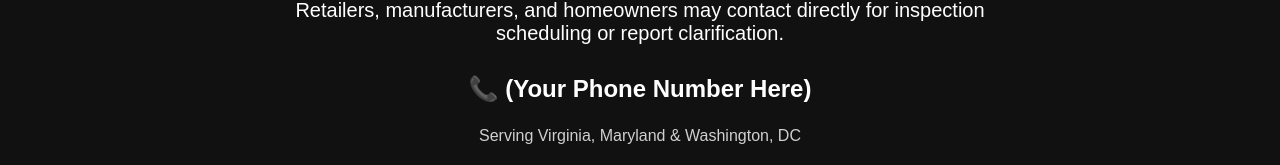
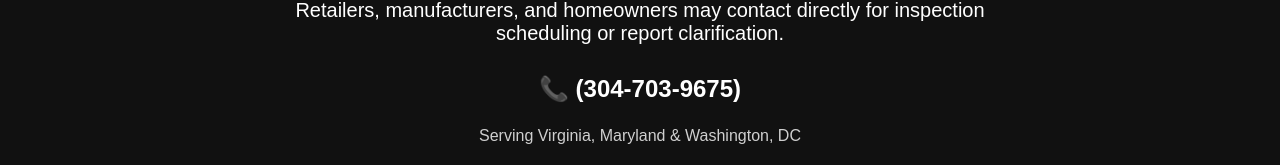
Before and after one commit to RogerN1984/country-roads-floor-inspection, a Next.js app: page / in a window 1280 px wide. Shown: the part 2338-2503 px from the top of the page. Built offline with nearby package versions, Linux system fonts and the light colour scheme.

Commit message:
Update page.js

```diff
--- a/app/page.js
+++ b/app/page.js
@@ -126,7 +126,7 @@ export default function Home() {
         </p>
 
         <p style={{ fontSize: "24px", fontWeight: "bold" }}>
-          📞 (Your Phone Number Here)
+          📞 (304-703-9675)
         </p>
 
         <p style={{ marginTop: "15px", fontSize: "16px", opacity: 0.8 }}>
```
